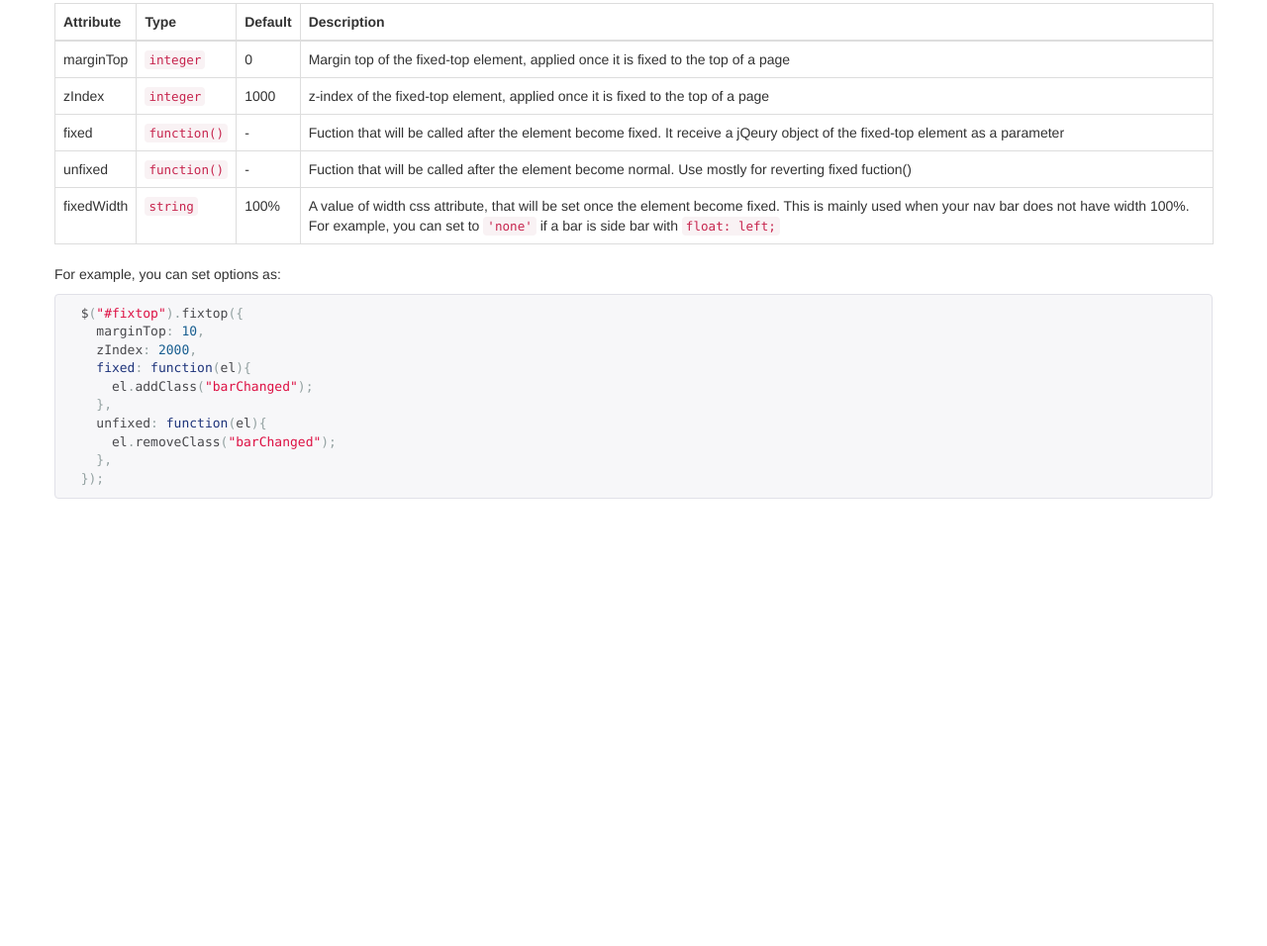
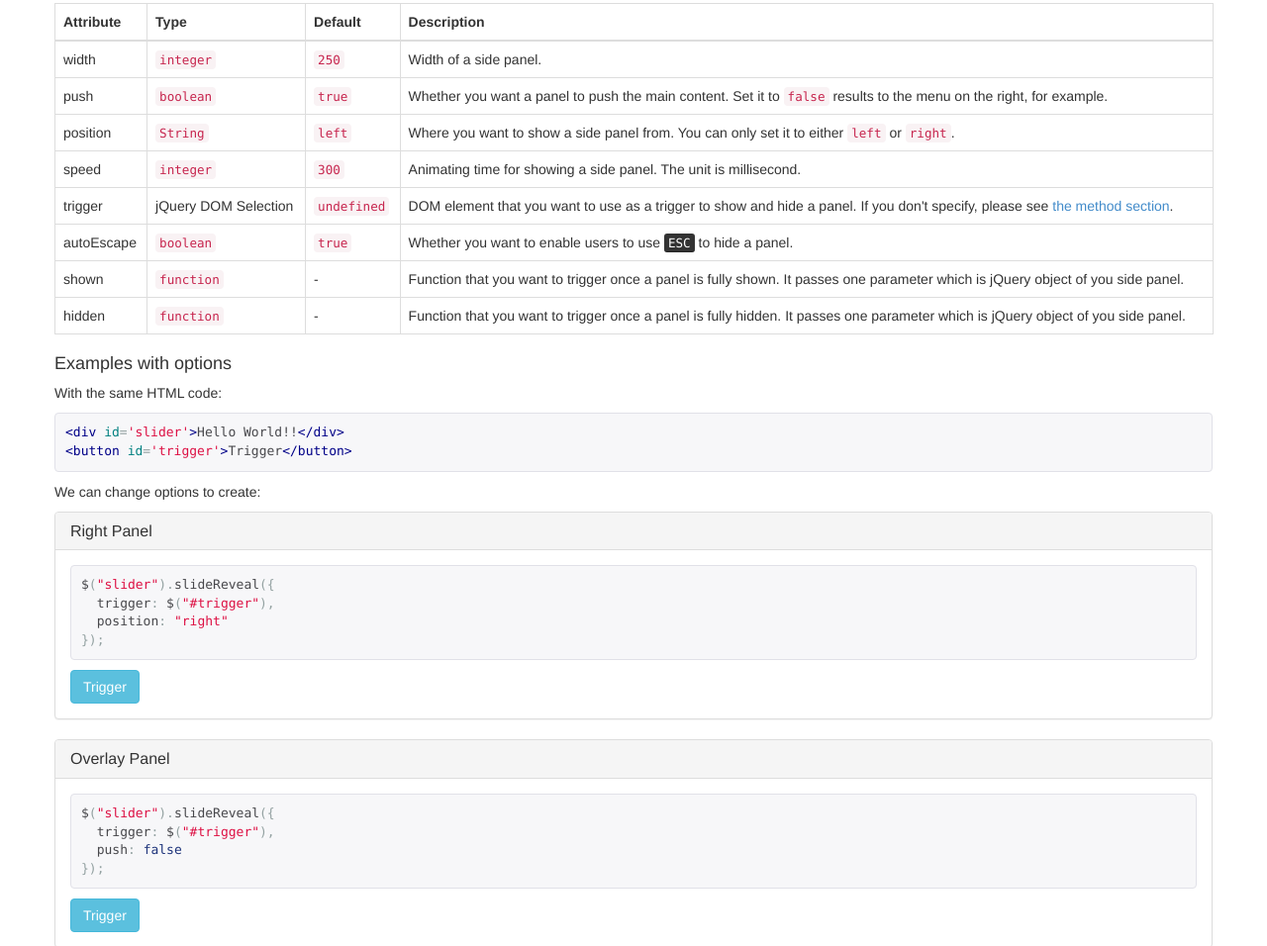
Before and after one commit to nnattawat/slideReveal, a plain HTML site: page index.html in a window 1280 px wide. Shown: the part 1844-2800 px from the top of the page at 99% size. Before the commit the page ends 2378 px from the top, so only its background shows below. Drawn offline with Linux system fonts and the light colour scheme.

Commit message:
Add options section

```diff
--- a/asset/css/index.css
+++ b/asset/css/index.css
@@ -119,3 +119,11 @@ section:last-child{
 #sample-1 .panel{
 	margin-top: 10px;
 }
+
+footer{
+	padding: 20px;
+	margin-top: 30px;
+	background-color: #eee;
+	color: #333;
+	border-top: 1px #ccc solid;
+}
--- a/index.html
+++ b/index.html
@@ -11,9 +11,10 @@
 
   </head>
   <body>
-    <a href="https://github.com/nnattawat/slideReveal">
-    <!-- <img style="position: absolute; z-index: 1001; top: 0px; right: 0; border: 0;" src="https://github-camo.global.ssl.fastly.net/365986a132ccd6a44c23a9169022c0b5c890c387/68747470733a2f2f73332e616d617a6f6e6177732e636f6d2f6769746875622f726962626f6e732f666f726b6d655f72696768745f7265645f6161303030302e706e67" alt="Fork me on GitHub" data-canonical-src="https://s3.amazonaws.com/github/ribbons/forkme_right_red_aa0000.png"> -->
-    </a>
+
+    <!-- <a href="https://github.com/nnattawat/slideReveal">
+    <img style="position: absolute; z-index: 1001; top: 0px; right: 0; border: 0;" src="https://github-camo.global.ssl.fastly.net/365986a132ccd6a44c23a9169022c0b5c890c387/68747470733a2f2f73332e616d617a6f6e6177732e636f6d2f6769746875622f726962626f6e732f666f726b6d655f72696768745f7265645f6161303030302e706e67" alt="Fork me on GitHub" data-canonical-src="https://s3.amazonaws.com/github/ribbons/forkme_right_red_aa0000.png">
+    </a> -->
     <!-- <nav class="navbar navbar-inverse" role="navigation">
       <div class="container-fluid">
         <button type="button" id="menu-btn" class="navbar-right" >
@@ -36,7 +37,7 @@
       </div>
       <h3>
         SlideReveal<br/>
-        <small><span class="glyphicon glyphicon-info-sign"></span> Press ESC to close</small>
+        <small><span class="glyphicon glyphicon-info-sign"></span> Press <kbd>ESC</kbd> to close</small>
       </h3>
       <a href="#include">How to include</a>
       <a href="#use">How to use</a>
@@ -64,7 +65,7 @@
         <h3>How to use</h3>
         <p>In your HTML, create a <code>&lt;div&gt;</code> element for the side panel and the triggering element such as <code>&lt;button&gt;</code> or <code>&lt;a&gt;</code>.</p>
         <pre class="prettyprint">&lt;div id='slider'&gt;Hello World!!&lt;/div&gt;
-&lt;button id='trigger'&gt;Toggle&lt;/button&gt;
+&lt;button id='trigger'&gt;Trigger&lt;/button&gt;
 </pre>
         <p>Then, call the jQuery <code>slideReveal()</code> method in JS.</p>
         <pre class="prettyprint">$('#slider').slideReveal({
@@ -74,7 +75,7 @@
         <div id="sample-1" class="side-panel side-panel-left">
           <span class="lead">Hello World!!</span>
         </div>
-        <button class="btn btn-info " id="sample-1-btn">Toggle</button>
+        <button class="btn btn-info " id="sample-1-btn">Trigger</button>
         <div class="panel panel-info">
           <div class="panel-heading">
             <h3 class="panel-title">With the default settings</h3>
@@ -83,7 +84,7 @@
             <ul>
               <li>Panel slides from the left.</li>
               <li>It pushes the main content away.</li>
-              <li>You can press ESC to close.</li>
+              <li>You can press <kbd>ESC</kbd> to close.</li>
             </ul>
           </div>
         </div>
@@ -128,51 +129,149 @@
           </thead>
           <tbody>
             <tr>
-              <td>marginTop</td>
+              <td>width</td>
               <td><code>integer</code></td>
-              <td>0</td>
-              <td>Margin top of the fixed-top element, applied once it is fixed to the top of a page</td>
+              <td><code>250</code></td>
+              <td>Width of a side panel.</td>
             </tr>
             <tr>
-              <td>zIndex</td>
-              <td><code>integer</code></td>
-              <td>1000</td>
-              <td>z-index of the fixed-top element, applied once it is fixed to the top of a page</td>
+              <td>push</td>
+              <td><code>boolean</code></td>
+              <td><code>true</code></td>
+              <td>Whether you want a panel to push the main content. Set it to <code>false</code> results to the menu on the right, for example.</td>
             </tr>
             <tr>
-              <td>fixed</td>
-              <td><code>function()</code></td>
-              <td>-</td>
-              <td>Fuction that will be called after the element become fixed. It receive a jQeury object of the fixed-top element as a parameter</td>
+              <td>position</td>
+              <td><code>String</code></td>
+              <td><code>left</code></td>
+              <td>Where you want to show a side panel from. You can only set it to either <code>left</code> or <code>right</code>.</td>
             </tr>
             <tr>
-              <td>unfixed</td>
-              <td><code>function()</code></td>
-              <td>-</td>
-              <td>Fuction that will be called after the element become normal. Use mostly for reverting fixed fuction()</td>
+              <td>speed</td>
+              <td><code>integer</code></td>
+              <td><code>300</code></td>
+              <td>Animating time for showing a side panel. The unit is millisecond.</td>
             </tr>
             <tr>
-              <td>fixedWidth</td>
-              <td><code>string</code></td>
-              <td>100%</td>
-              <td>A value of width css attribute, that will be set once the element become fixed. This is mainly used when your nav bar does not have width 100%. For example, you can set to <code>'none'</code> if a bar is side bar with <code>float: left;</code></td>
+              <td>trigger</td>
+              <td>jQuery DOM Selection</td>
+              <td><code>undefined</code></td>
+              <td>DOM element that you want to use as a trigger to show and hide a panel. If you don't specify, please see <a href="#method">the method section</a>.</td>
+            </tr>
+            <tr>
+              <td>autoEscape</td>
+              <td><code>boolean</code></td>
+              <td><code>true</code></td>
+              <td>Whether you want to enable users to use <kbd>ESC</kbd> to hide a panel.</td>
+            </tr>
+            <tr>
+              <td>shown</td>
+              <td><code>function</code></td>
+              <td>-</td>
+              <td>Function that you want to trigger once a panel is fully shown. It passes one parameter which is jQuery object of you side panel.</td>
+            </tr>
+            <tr>
+              <td>hidden</td>
+              <td><code>function</code></td>
+              <td>-</td>
+              <td>Function that you want to trigger once a panel is fully hidden. It passes one parameter which is jQuery object of you side panel.</td>
             </tr>
           </tbody>
+          </tbody>
         </table>
-        <p>For example, you can set options as:</p>
-        <pre class="prettyprint">
-  $("#fixtop").fixtop({
-    marginTop: 10,
-    zIndex: 2000,
-    fixed: function(el){
-      el.addClass("barChanged");
-    },
-    unfixed: function(el){
-      el.removeClass("barChanged");
-    },
-  });</pre>
+        <h4>Examples with options</h4>
+        <p>With the same HTML code:</p>
+        <pre class="prettyprint">&lt;div id='slider'&gt;Hello World!!&lt;/div&gt;
+&lt;button id='trigger'&gt;Trigger&lt;/button&gt;
+</pre>
+        <p>We can change options to create:</p>
+        <div class="panel panel-default">
+          <div class="panel-heading">
+            <h3 class="panel-title">Right Panel</h3>
+          </div>
+          <div class="panel-body">
+            <pre class="prettyprint">
+$("slider").slideReveal({
+  trigger: $("#trigger"),
+  position: "right"
+});
+</pre>
+         <div id="sample-2" class="side-panel side-panel-right">
+          <span class="lead">Hello World!!</span><br/>
+          <span class="text-muted">Press <kbd>ESC</kbd> to close</span>
+        </div>
+        <button class="btn btn-info " id="sample-2-btn">Trigger</button>
+          </div>
+        </div>
+
+        <div class="panel panel-default">
+          <div class="panel-heading">
+            <h3 class="panel-title">Overlay Panel</h3>
+          </div>
+          <div class="panel-body">
+            <pre class="prettyprint">
+$("slider").slideReveal({
+  trigger: $("#trigger"),
+  push: false
+});
+</pre>
+         <div id="sample-3" class="side-panel">
+          <span class="lead">Hello World!!</span><br/>
+          <span class="text-muted">Press <kbd>ESC</kbd> to close</span>
+        </div>
+        <button class="btn btn-info " id="sample-3-btn">Trigger</button>
+          </div>
+        </div>
+
+        <div class="panel panel-default">
+          <div class="panel-heading">
+            <h3 class="panel-title">Wide panel <span class="text-muted">without auto escape</span></h3>
+          </div>
+          <div class="panel-body">
+            <pre class="prettyprint">
+$("slider").slideReveal({
+  trigger: $("#trigger"),
+  autoEscape: false,
+  width: 500,
+  speed: 700
+});
+</pre>
+         <div id="sample-4" class="side-panel side-panel-left">
+          <span class="lead">Hello World!!</span>
+        </div>
+        <button class="btn btn-info " id="sample-4-btn">Trigger</button>
+          </div>
+        </div>
+
+        <div class="panel panel-default">
+          <div class="panel-heading">
+            <h3 class="panel-title">Attach events to a panel</h3>
+          </div>
+          <div class="panel-body">
+            <pre class="prettyprint">
+$("slider").slideReveal({
+  trigger: $("#trigger"),
+  shown: function(slider){
+    alert("After opened!");
+  },
+  hidden: function(slider){
+    alert("After closed!");
+  }
+});
+</pre>
+         <div id="sample-5" class="side-panel side-panel-left">
+          <span class="lead">Hello World!!</span>
+        </div>
+        <button class="btn btn-info " id="sample-5-btn">Trigger</button>
+          </div>
+        </div>
     </section>
     </div>
+    <footer>
+      <div class="container">
+        <h5><a href="https://github.com/nnattawat/slideReveal">SlideReveal</a> is maintained by <a href="https://github.com/nnattawat">nnattawat</a></h5>
+      </div>
+    </footer>
     <script src="asset/js/jquery-1.10.2.min.js"></script>
     <script src="asset/js/bootstrap.min.js"></script>
     <script src="asset/js/jquery.slidereveal.js"></script>
@@ -218,6 +317,31 @@
           sample1.slideReveal("hide");
         });
 
+        $("#sample-2").slideReveal({
+          trigger: $("#sample-2-btn"),
+          position: "right"
+        });
+
+        $("#sample-3").slideReveal({
+          trigger: $("#sample-3-btn"),
+          push: false
+        });
+
+        $("#sample-4").slideReveal({
+          trigger: $("#sample-4-btn"),
+          autoEscape: false,
+          width: 500,
+          // speed: 700
+        });
+        $("#sample-5").slideReveal({
+          trigger: $("#sample-5-btn"),
+          shown: function(slider){
+            alert("After opened!");
+          },
+          hidden: function(slider){
+            alert("After closed!");
+          }
+        });
       });
 
       // Google Analytics
```
